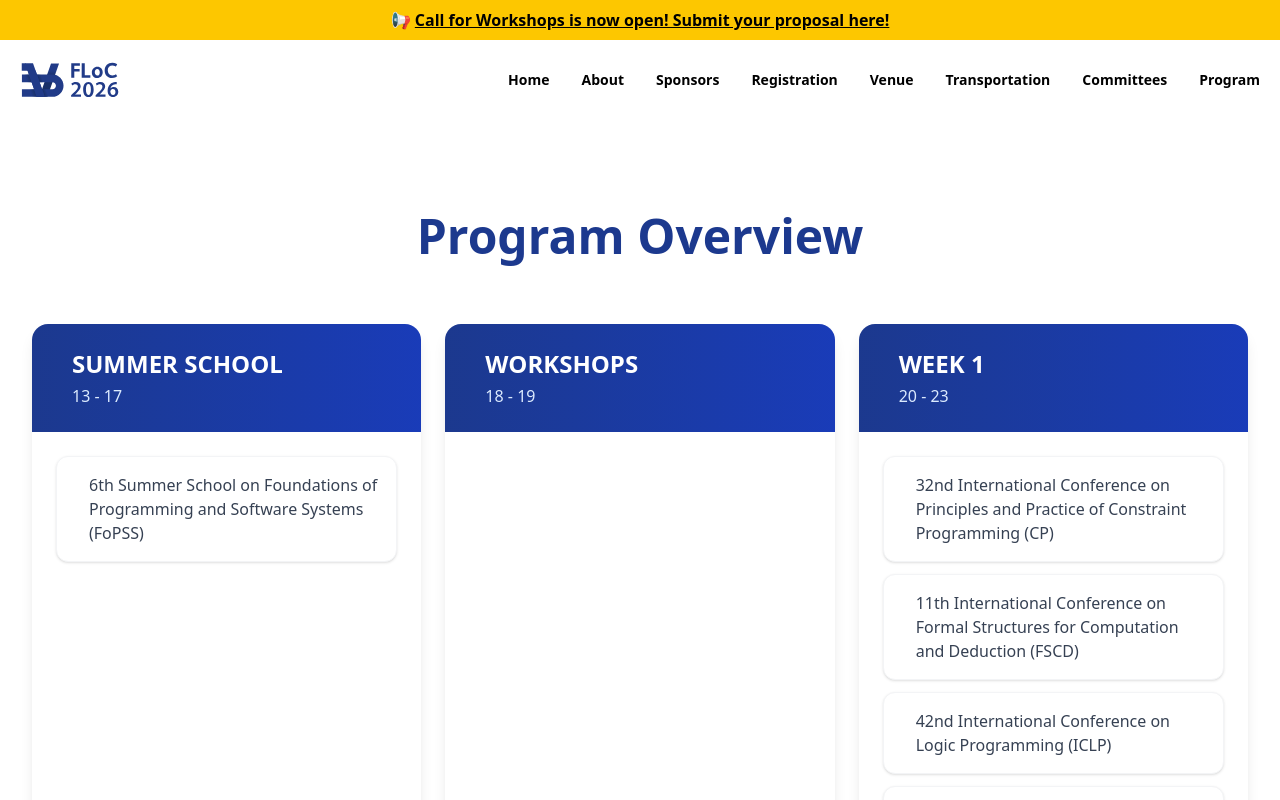
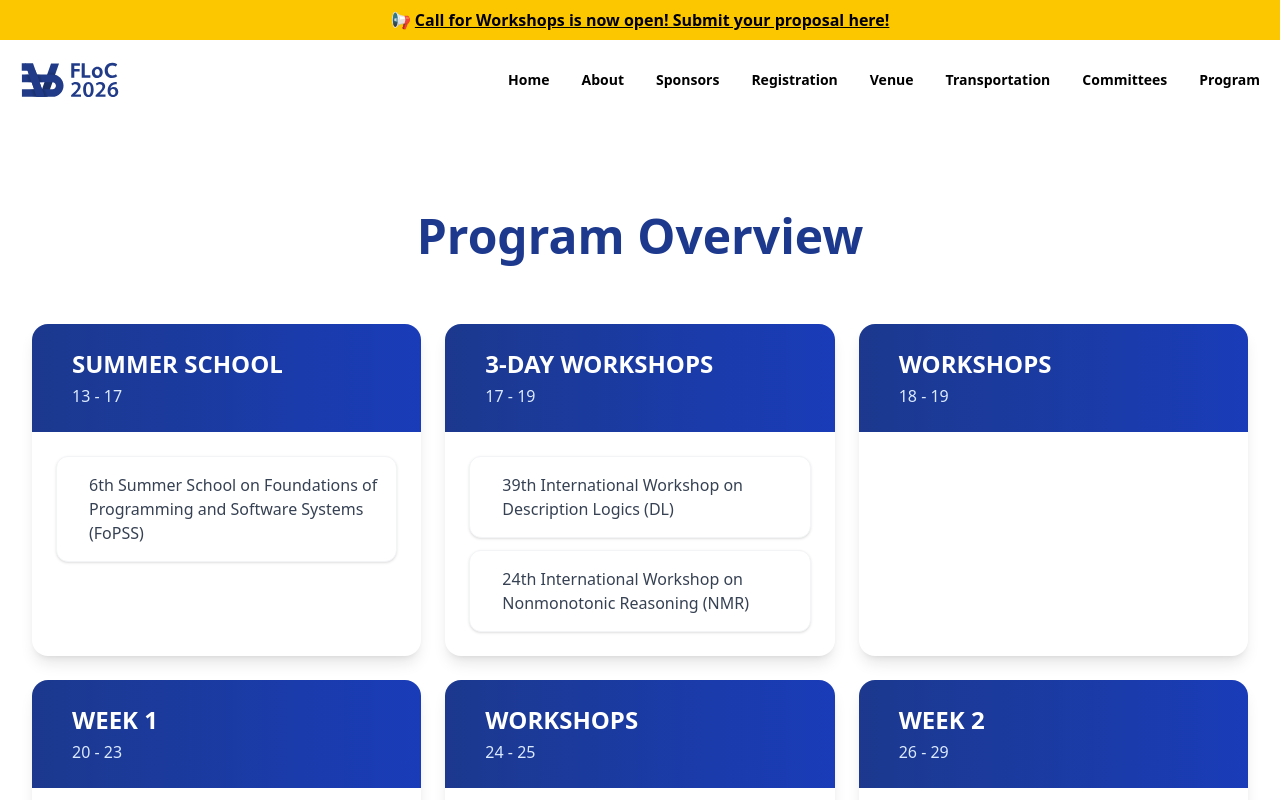
Before and after one commit to nunoplopes/floc26website, a React (Vite) app: page /program in a window 1280 px wide. Shown: the top 800 px of the page. Built offline with nearby package versions, Linux system fonts and the light colour scheme.

Commit message:
add pre workshop week to program

```diff
--- a/src/pages/Program.jsx
+++ b/src/pages/Program.jsx
@@ -130,6 +130,9 @@ const Program = () => {
           {/* Summer School */}
           <WeekProgram weekData={schedule.find((item) => item.title === "SUMMER SCHOOL")} />
 
+          {/* Workshop Pre Week */}
+          <WeekProgram weekData={schedule.find((item) => item.date === "17")} />
+
           {/* Workshop Week 1 */}
           <WeekProgram weekData={schedule.find((item) => item.date === "18")} />
 
```
